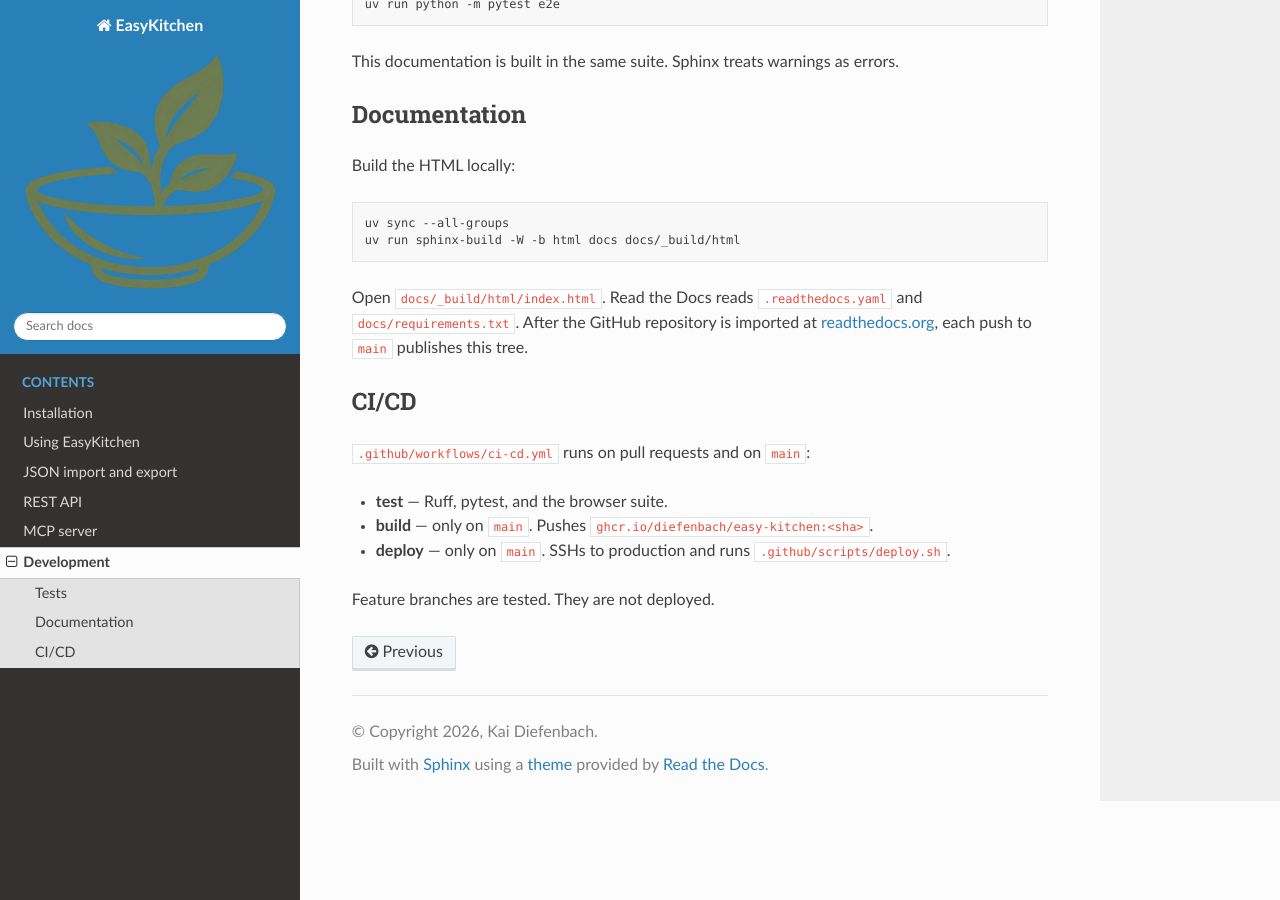
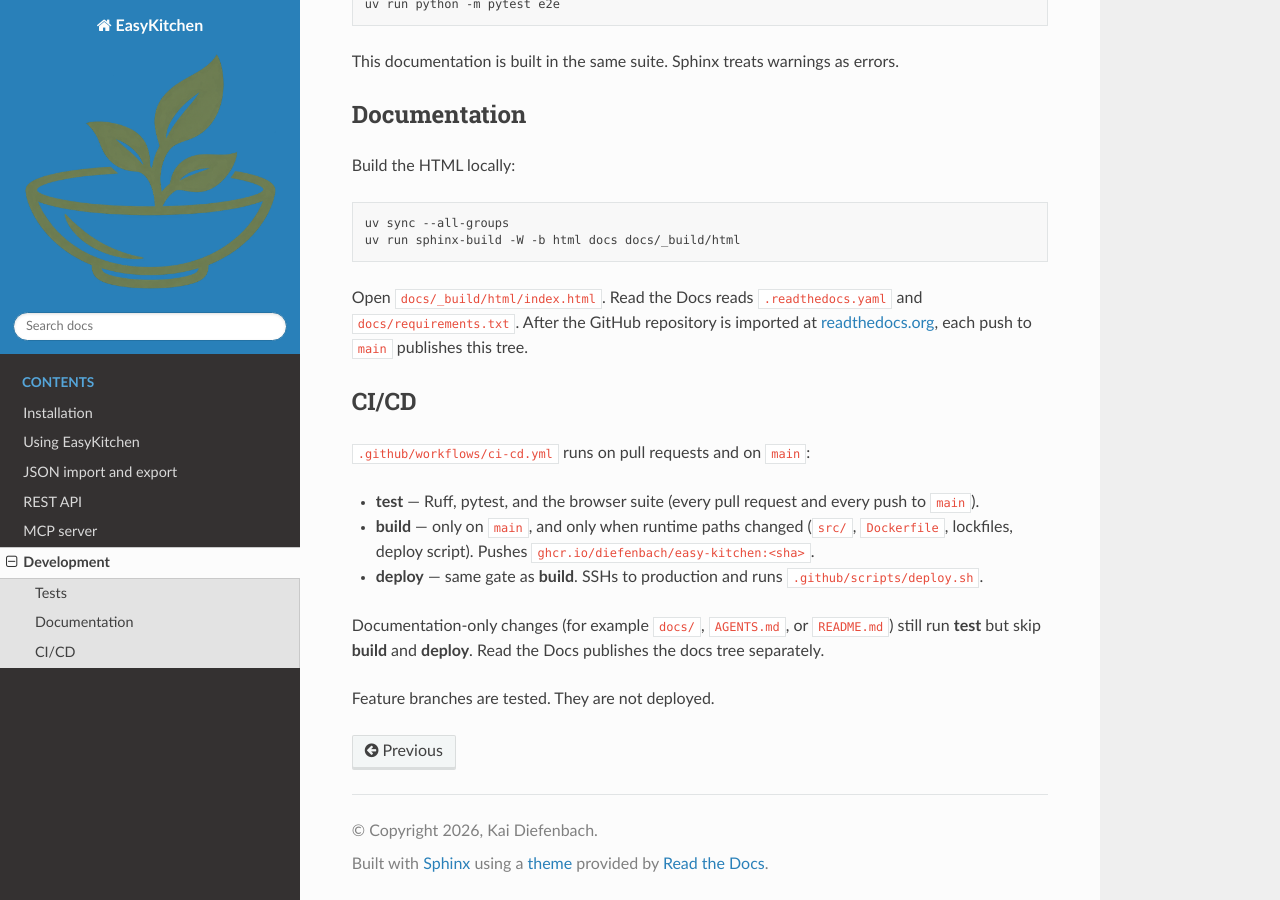
Before and after one commit to diefenbach/easy-kitchen, a Sphinx documentation site: the page built from docs/development.md, in a window 1280 px wide and 900 px high, scrolled down 659 px. Built offline with Sphinx 7.4.7 and the Read the Docs theme 3.1.0, drawn with Linux system fonts in a browser that asks for light colours.

Commit message:
Skip production build and deploy for documentation-only pushes.
Use path filters so main still runs the full test suite while image build and SSH deploy run only when runtime files change.

Co-authored-by: Cursor <cursoragent@cursor.com>

```diff
--- a/docs/development.md
+++ b/docs/development.md
@@ -39,8 +39,10 @@ Open `docs/_build/html/index.html`. Read the Docs reads `.readthedocs.yaml` and
 
 `.github/workflows/ci-cd.yml` runs on pull requests and on `main`:
 
-- **test** — Ruff, pytest, and the browser suite.
-- **build** — only on `main`. Pushes `ghcr.io/diefenbach/easy-kitchen:<sha>`.
-- **deploy** — only on `main`. SSHs to production and runs `.github/scripts/deploy.sh`.
+- **test** — Ruff, pytest, and the browser suite (every pull request and every push to `main`).
+- **build** — only on `main`, and only when runtime paths changed (`src/`, `Dockerfile`, lockfiles, deploy script). Pushes `ghcr.io/diefenbach/easy-kitchen:<sha>`.
+- **deploy** — same gate as **build**. SSHs to production and runs `.github/scripts/deploy.sh`.
+
+Documentation-only changes (for example `docs/`, `AGENTS.md`, or `README.md`) still run **test** but skip **build** and **deploy**. Read the Docs publishes the docs tree separately.
 
 Feature branches are tested. They are not deployed.
```
Also changed, not shown: 2 other files.
